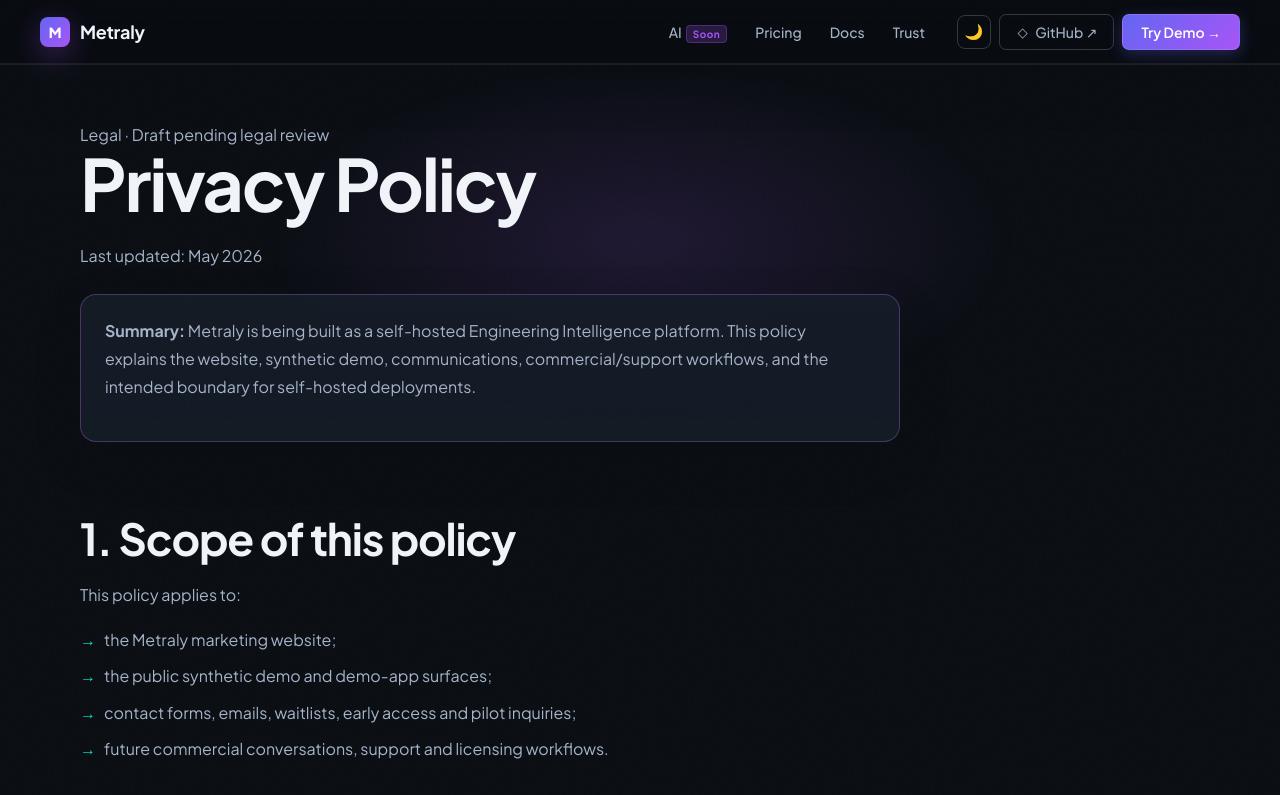
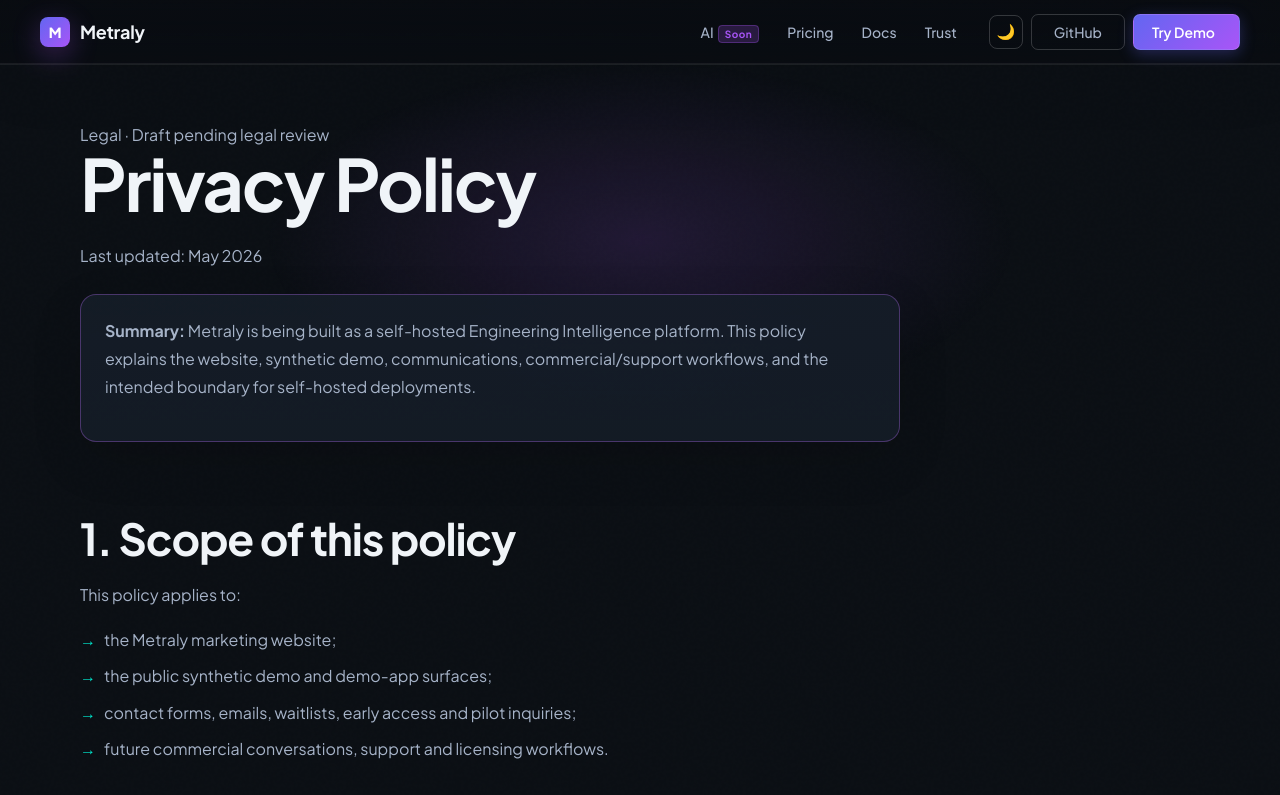
Before and after one commit to getmetraly/website, a Next.js app: page /privacy in a window 1280 px wide. Shown: the top 795 px of the page. Built offline with nearby package versions, Linux system fonts and the light colour scheme.

Commit message:
style: use icon primitives in site nav

```diff
--- a/components/site-nav.tsx
+++ b/components/site-nav.tsx
@@ -3,6 +3,7 @@
 import Link from "next/link";
 import { usePathname } from "next/navigation";
 import { useState } from "react";
+import { Icon } from "@/components/ui/primitives";
 import { ThemeToggle } from "./theme-toggle";
 
 const navItems = [
@@ -59,8 +60,8 @@
               rel="noreferrer"
               className="btn-ghost nav-github"
             >
-              <span className="icon" aria-hidden="true">◇</span>
-              GitHub ↗
+              <Icon name="github" />
+              GitHub <Icon name="external" />
             </a>
             <Link
               href="/demo"
@@ -68,7 +69,7 @@
               aria-label="Try synthetic demo preview"
               onClick={closeMenu}
             >
-              Try Demo →
+              Try Demo <Icon name="arrowRight" />
             </Link>
             <button
               className={`hamburger ${isOpen ? "open" : ""}`}
@@ -100,10 +101,10 @@
         ))}
         <div className="mobile-nav-divider" />
         <Link href="/demo" className="btn-primary" onClick={closeMenu}>
-          Try Demo →
+          Try Demo <Icon name="arrowRight" />
         </Link>
         <a href="https://github.com/getmetraly" target="_blank" rel="noreferrer" className="btn-ghost">
-          GitHub ↗
+          <Icon name="github" /> GitHub <Icon name="external" />
         </a>
       </div>
     </>
```
